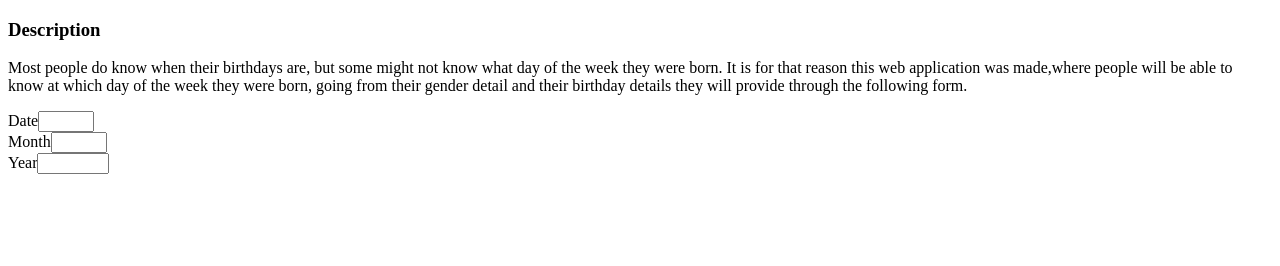
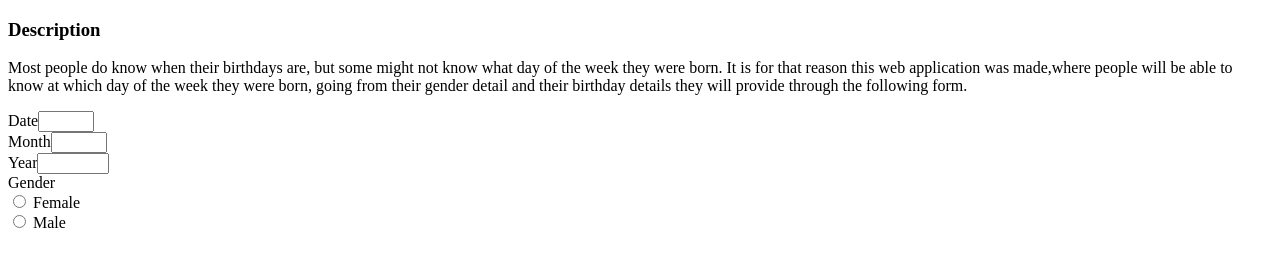
Before and after one commit to KaChryssie/AkanNames, a plain HTML site: page bdaycalculator.html in a window 1280 px wide. Drawn offline with Linux system fonts and the light colour scheme.

Commit message:
add gender imput

```diff
--- a/bdaycalculator.html
+++ b/bdaycalculator.html
@@ -27,6 +27,15 @@
     <div>
         Year<input type="number" min="1000" max="2020" id="year">  </input>
     </div>
+    <div>
+        Gender
+        <div>
+            <input type="radio" name="gender" value="Female"> Female
+        </div>
+        <div>
+            <input type="radio" name="gender" value="Male"> Male
+        </div>
+    </div>
 </form>
 
 </body>
```
